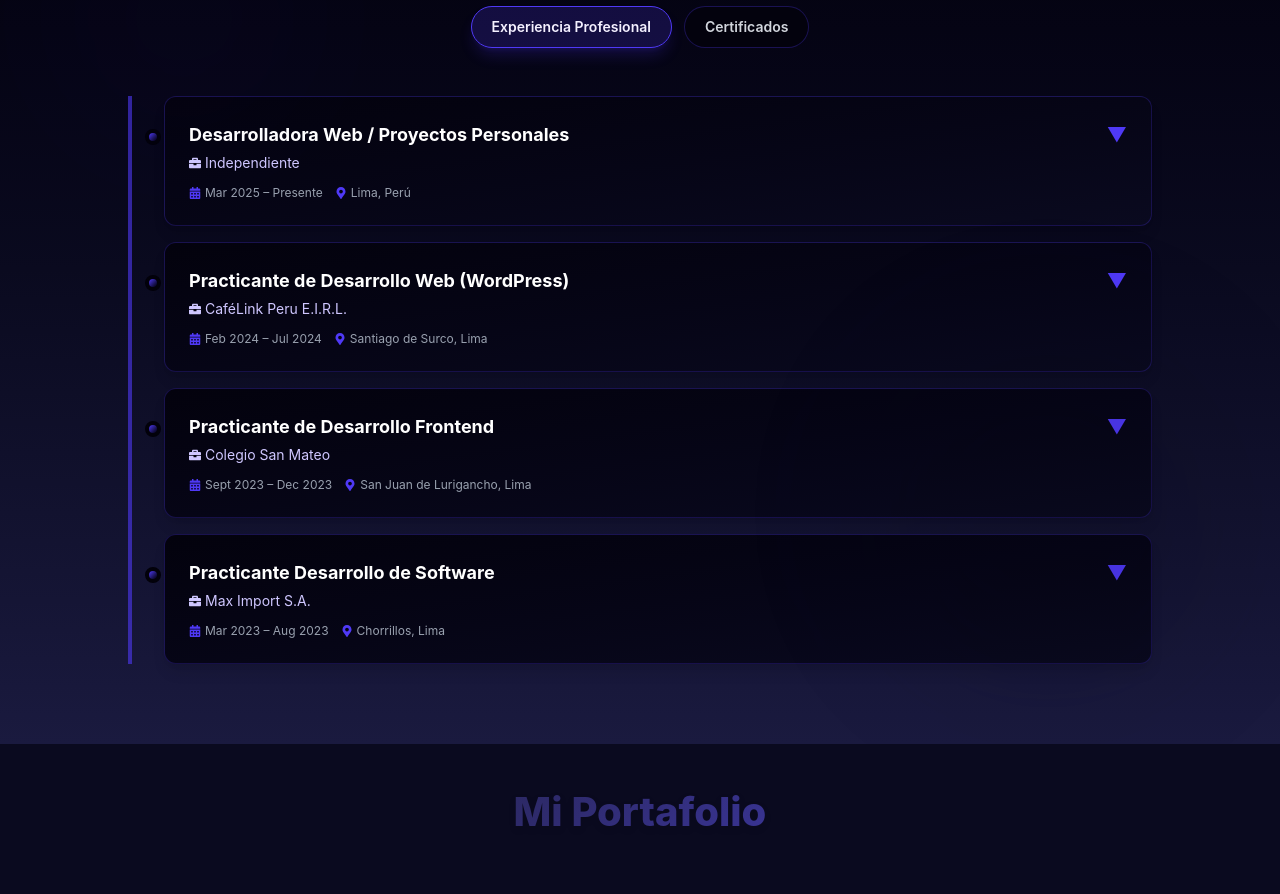
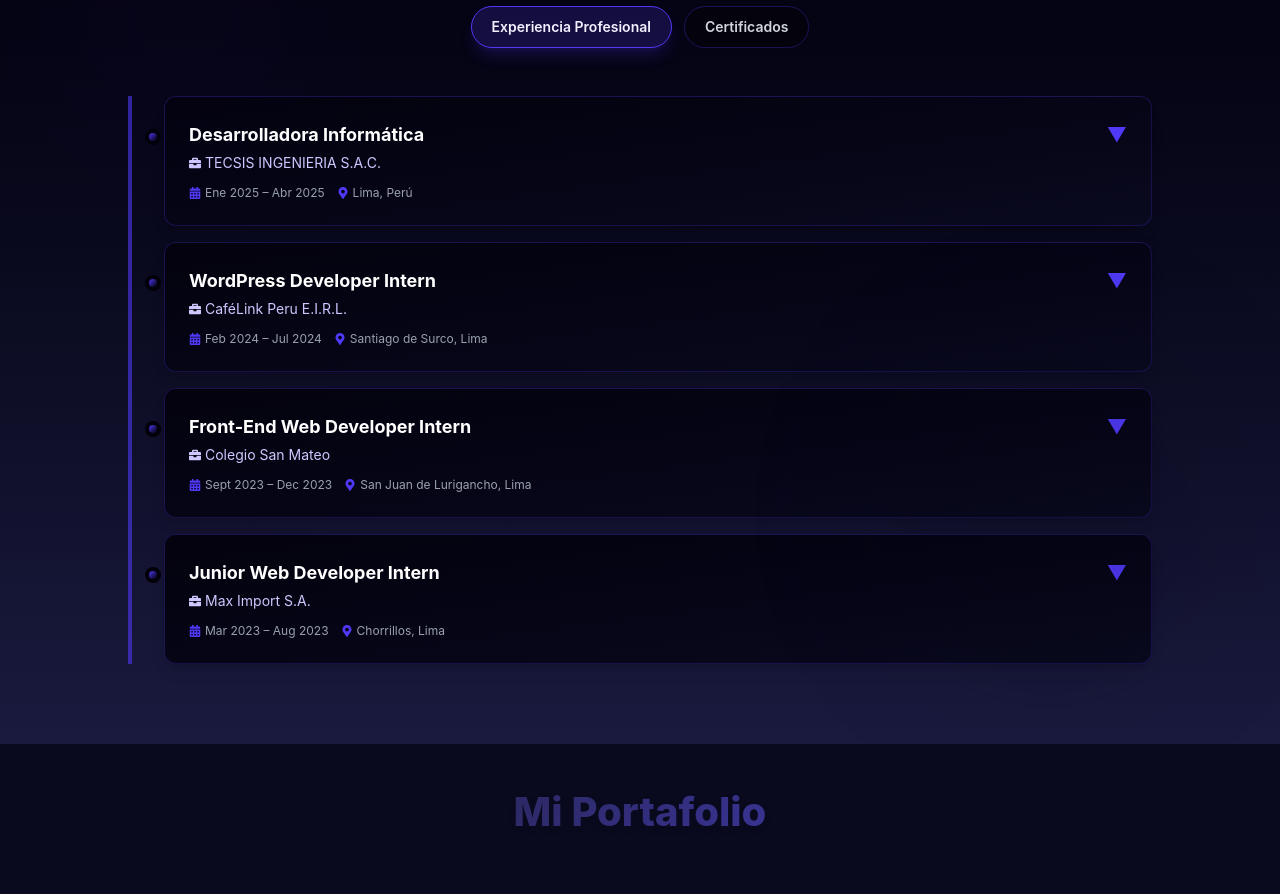
Before and after one commit to Cam-JR/Cam-Portafolio, a Next.js app: page / in a window 1280 px wide. Shown: the part 2380-3274 px from the top of the page. Built offline with nearby package versions, Linux system fonts and the light colour scheme.

Commit message:
Cambios en description

```diff
--- a/src/components/Experience.tsx
+++ b/src/components/Experience.tsx
@@ -28,81 +28,90 @@ type Achievement = {
 
 const EXPERIENCE_DATA: Experience[] = [
   {
-    title: 'Desarrolladora Web / Proyectos Personales',
-    company: 'Independiente',
-    period: 'Mar 2025 – Presente',
+    title: 'Desarrolladora Informática',
+    company: 'TECSIS INGENIERIA S.A.C.',
+    period: 'Ene 2025 – Abr 2025',
     location: 'Lima, Perú',
     description: [
-      'Desarrollo de proyectos personales enfocados en el front-end, aplicando buenas prácticas y nuevas tecnologías.',
-      'Creación de interfaces interactivas con React y consumo de APIs.',
-      'Optimización de rendimiento, diseño responsivo y control de versiones con Git.',
-      'Participación en comunidades y retos de programación para seguir fortaleciendo habilidades técnicas.',
-      'Mantuve un aprendizaje continuo sobre frameworks modernos y herramientas de desarrollo.',
-    ],
+    'Desarrollé e implementé soluciones de automatización de procesos administrativos utilizando Python y CustomTkinter, optimizando los tiempos operativos del equipo de Expediting.',
+    'Automaticé el envío masivo de correos personalizados mediante la integración con Microsoft Graph API y autenticación OAuth 2.0, eliminando procesos manuales de comunicación con proveedores.',
+    'Desarrollé una solución automatizada en Excel para el cruce, validación y migración de información entre múltiples plantillas, reduciendo tareas repetitivas y mejorando la eficiencia operativa.',
+    'Diseñé y desarrollé un sistema ERP interno para la gestión operativa del área, incorporando un módulo de vacaciones que permitió centralizar solicitudes, mejorar el cálculo de días disponibles y fortalecer la trazabilidad de la información.',
+    'Implementé un módulo de generación automática de reportes de Expediting, integrando información proveniente de SAP con plantillas corporativas para agilizar la distribución y análisis de datos.',
+    'Realicé el levantamiento y análisis de requerimientos funcionales con usuarios finales, identificando necesidades del negocio y transformándolas en soluciones tecnológicas escalables y eficientes.',
+  ],
     techStack: [
-      { name: 'React' },
-      { name: 'JavaScript' },
-      { name: 'CSS' },
+      { name: 'Python' },
+      { name: 'CustomTkinter' },
+      { name: 'Microsoft Graph API' },
+      { name: 'OAuth 2.0' },
+      { name: 'Excel (xlwings)' },
+      { name: 'SAP Integration' },
+      { name: 'SQL Server' },
       { name: 'Git' },
       { name: 'GitHub' },
     ],
   },
   {
-    title: 'Practicante de Desarrollo Web (WordPress)',
+    title: 'WordPress Developer Intern',
     company: 'CaféLink Peru E.I.R.L.',
     period: 'Feb 2024 – Jul 2024',
     location: 'Santiago de Surco, Lima',
     description: [
-      'Participé en el rediseño del sitio web corporativo, migrándolo de HTML/CSS a WordPress para mejorar la gestión de contenidos.',
-      'Migré y optimicé un sitio e-commerce con WordPress y WooCommerce, mejorando el rendimiento y la escalabilidad.',
-      'Implementé un chatbot conectado a WhatsApp API (Wasapi) para automatizar consultas.',
-      'Actualicé información en línea (precios, imágenes, artículos del blog), fortaleciendo la presencia digital de la marca.',
+      'Rediseñé y migré el sitio web corporativo desde HTML/CSS hacia WordPress, facilitando la administración de contenidos y mejorando la experiencia de gestión interna.',
+      'Implementé y optimicé una plataforma e-commerce con WordPress y WooCommerce, mejorando la estructura del sitio, rendimiento y capacidad de escalamiento.',
+      'Desarrollé la integración de un chatbot conectado a WhatsApp API para automatizar la atención de consultas frecuentes y mejorar la comunicación con clientes.',
+      'Gestioné la actualización y mantenimiento de contenido digital (productos, precios, imágenes y artículos del blog), fortaleciendo la presencia online de la empresa.',
     ],
     techStack: [
       { name: 'WordPress' },
-      { name: 'HTML' },
-      { name: 'CSS' },
+      { name: 'WooCommerce' },
+      { name: 'PHP' },
+      { name: 'HTML5' },
+      { name: 'CSS3' },
       { name: 'JavaScript' },
-      { name: 'PHP' },
-      { name: 'Wasapi' },
+      { name: 'WhatsApp API' },
+      { name: 'MySQL' },
     ],
   },
   {
-    title: 'Practicante de Desarrollo Frontend',
+    title: 'Front-End Web Developer Intern',
     company: 'Colegio San Mateo',
     period: 'Sept 2023 – Dec 2023',
     location: 'San Juan de Lurigancho, Lima',
     description: [
-      'Diseñé y desarrollé una página web con secciones de noticias, eventos y matrícula online.',
-      'Implementé un sistema que mejoró la comunicación con padres durante el proceso de matricula.',
+      'Diseñé y desarrollé un sitio web institucional con secciones de noticias, eventos y matrícula online, mejorando la difusión de información académica.',
+      'Implementé interfaces web responsivas y componentes interactivos orientados a mejorar la comunicación entre la institución educativa y los padres de familia.',
+      'Colaboré en el diseño de la interfaz utilizando principios de experiencia de usuario (UX/UI) y buenas prácticas de desarrollo frontend.',
     ],
     techStack: [
-      { name: 'HTML' },
-      { name: 'CSS' },
+      { name: 'HTML5' },
+      { name: 'CSS3' },
       { name: 'JavaScript' },
       { name: 'Bootstrap' },
+      { name: 'Figma' },
       { name: 'Git' },
       { name: 'GitHub' },
-      { name: 'Figma' },
     ],
   },
   {
-    title: 'Practicante Desarrollo de Software',
+    title: 'Junior Web Developer Intern',
     company: 'Max Import S.A.',
     period: 'Mar 2023 – Aug 2023',
     location: 'Chorrillos, Lima',
     description: [
-      'Participé en un proyecto en equipo para crear una base de datos completa en MySQL que registraba y organizaba todos los pedidos.',
-      'Diseñé y estructuré la base de datos para optimizar el flujo de información.',
-      'Colaboré en la creación de una página en Wix orientada a mostrar los productos y servicios de la empresa.',
-      'Desarrollé un sistema de seguimiento de pedidos en tiempo real, aumentando la transparencia y la eficiencia del proceso.',
+      'Participé en el desarrollo de una solución web para la gestión de pedidos, diseñando una base de datos MySQL para organizar y centralizar la información operativa.',
+      'Diseñé y estructuré tablas, relaciones y consultas SQL para optimizar el almacenamiento y acceso a los datos del negocio.',
+      'Colaboré en la creación y configuración de una página web en Wix para la presentación de productos y servicios empresariales.',
+      'Desarrollé funcionalidades para el seguimiento de pedidos, mejorando la visibilidad del proceso y facilitando el control de operaciones.',
     ],
     techStack: [
+      { name: 'PHP' },
       { name: 'MySQL' },
-      { name: 'PHP' },
-      { name: 'HTML' },
-      { name: 'CSS' },
+      { name: 'HTML5' },
+      { name: 'CSS3' },
       { name: 'JavaScript' },
+      { name: 'SQL' },
       { name: 'Git' },
       { name: 'GitHub' },
     ],
@@ -111,7 +120,7 @@ const EXPERIENCE_DATA: Experience[] = [
 
 const ACHIEVEMENTS_DATA: Achievement[] = [
   { title: 'Intermediate Program Of English', institution: 'Britanico', year: '2025', certificateUrl: 'https://drive.google.com/file/d/1TFRx1KheYSIK6f0Qyle9ff6-U1Kmzhdf/view?usp=sharing' },
-  { title: 'Desarrollo Web Completo con HTML5, CSS3, JS, AJAX, PHP y MySQL', institution: 'Fundación Telefónica del Perú', year: '2025', certificateUrl: 'https://drive.google.com/file/d/10fqTtbzOZhS2wzbafRhPz6yFUk8Yy1aO/view?usp=sharing' },
+  { title: 'Desarrollo Web Completo con HTML5, CSS3, JS, AJAX, PHP y MySQL', institution: 'Udemy', year: '2025', certificateUrl: 'https://drive.google.com/file/d/10fqTtbzOZhS2wzbafRhPz6yFUk8Yy1aO/view?usp=sharing' },
   { title: 'WordPress', institution: 'Udemy', year: '2025', certificateUrl: 'https://drive.google.com/file/d/1_p0f6VxUnOqybvJoYW-rx0j6lAahWaED/view?usp=sharing' },
   { title: 'Universidad Desarrollo Web - Front-end Web Developer', institution: 'Udemy', year: '2025', certificateUrl: 'https://drive.google.com/file/d/19DXHlBPByTLVqDTAZLvzVWlGFKXeZtbl/view?usp=sharing' },
   { title: 'Complete Web & Mobile Designer: UI/UX, Figma, +more', institution: 'Udemy', year: '2025', certificateUrl: 'https://drive.google.com/file/d/1rJUyFU9g-R51LkCUB_Pfct0MtKBBTQnX/view?usp=sharing' },
```
